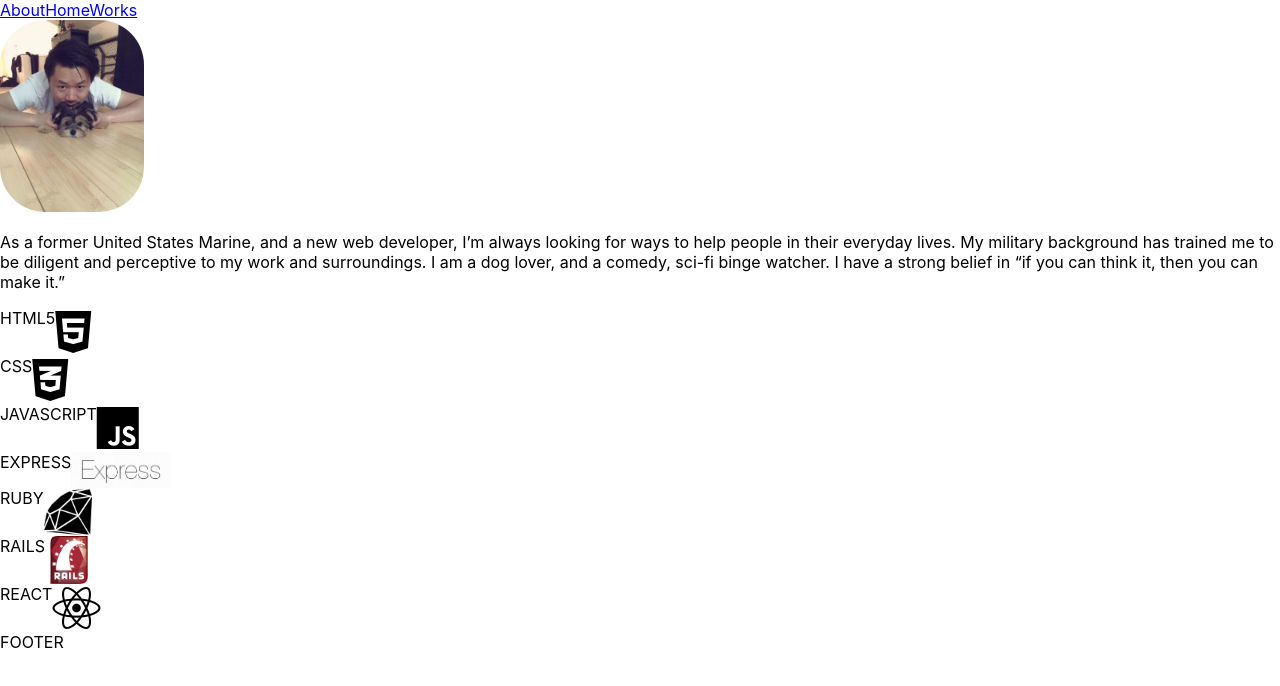
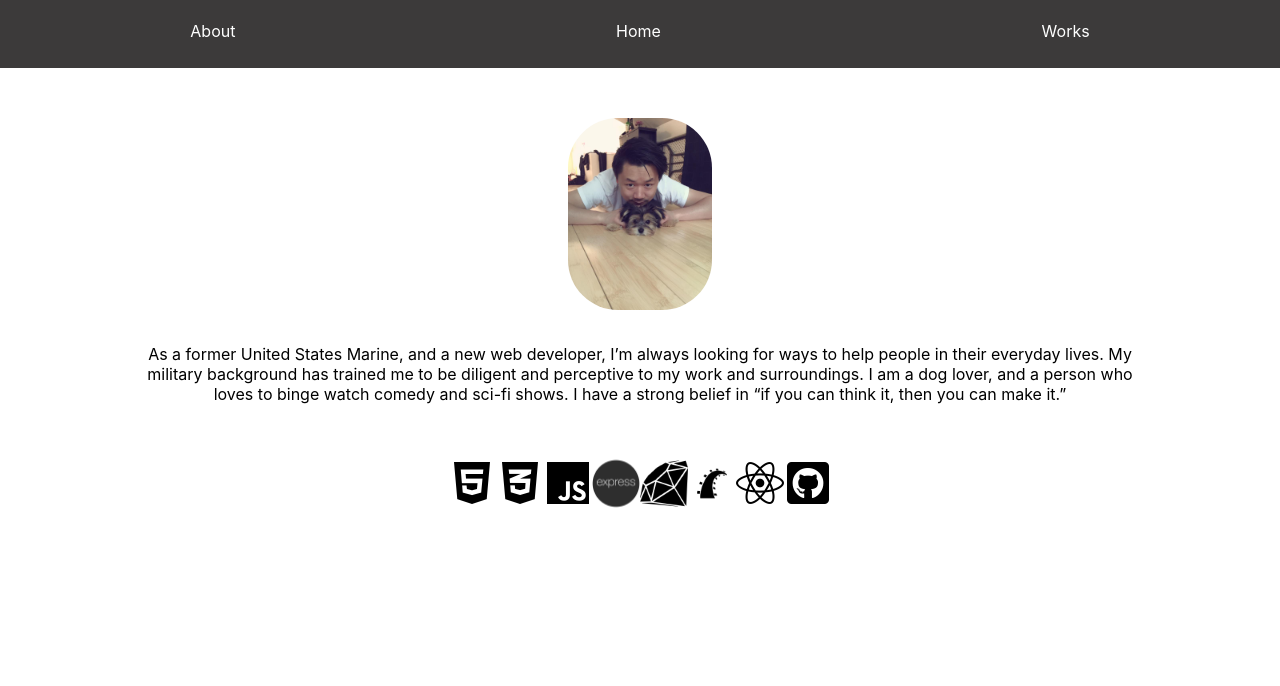
Before and after one commit to mikeyF53/portfolio, a React (Create React App) app: page /about in a window 1280 px wide. Shown: the top 686 px of the page. Built offline with nearby package versions, Linux system fonts and the light colour scheme.

Commit message:
laying out about page

```diff
--- a/src/App.css
+++ b/src/App.css
@@ -1,6 +1,6 @@
-/* .App {
+.App {
   text-align: center;
-} */
+}
 
 .App-link {
   color: #61dafb;
@@ -14,27 +14,66 @@
     transform: rotate(360deg);
   }
 }
+
+@keyframes float {
+  0% {
+    transform: translatey(0px);
+  }
+  50% {
+    transform: translatey(-20px);
+  }
+  100% {
+    transform: translatey(0px);
+  }
+}
+
 .project-img {
   width: 300px;
   height: 400px;
   border-radius: 25px;
 }
 
-.icons {
+.icons,
+i {
   width: 48px;
   height: 48px;
-
-}
-.express-icons {
-  width: 100px;
-  height: 36px;
+  animation: float 9s ease-in-out infinite;
 }
 
 .icon-box {
+  /* display: flex; */
+}
+
+.icon-container {
+  display: inline-flex;
+  grid-template-columns: repeat(auto-fit, minmax(265px, 20fr));
+  row-gap: 5px;
+}
+.nav {
   display: flex;
+  color: white;
+  width: 100%;
+  height: 68px;
+  background: #3c3a3a;
+  margin: 0 0 25px 0;
+  justify-content: space-around;
+}
+
+a,
+a:visited {
+  text-decoration: none;
+  color: white;
+  padding: 21px;
 }
 .propic {
-border-radius: 45px;
-width: 144px;
-height: 192px;
+  width: 144px;
+  height: 192px;
+  padding: 25px;
+  border-radius: 75px;
 }
+
+.bio {
+  margin: 0 auto;
+  width: 80%;
+  padding: 5px 35px 75px;
+}
--- a/src/App.js
+++ b/src/App.js
@@ -11,10 +11,10 @@ function App() {
   return (
     <div className='App'>
       <Nav />
-      <Route exact path='/home' render={() => <Main />} />
+      <Route exact path='/' render={() => <Main />} />
       <Route exact path='/works' render={() => <Works />} />
       <Route exact path='/about' render={() => <About /> } />
-      <Footer />
+      {/* <Footer /> */}
     </div>
   );
 }
--- a/src/components/About.jsx
+++ b/src/components/About.jsx
@@ -1,41 +1,45 @@
 import React from 'react';
 import ruby from '../img/Rubyicon.png';
-import express from '../img/express.png';
-import rails from '../img/rails.png';
+import express from '../img/express1.png';
+import rails from '../img/railsb.png';
 import propic from '../img/propic.jpg';
 
 const About = () => {
   return (
     <div>
       <img className='propic' src={propic} alt='pro pic' />
-      <p>
+      <p className='bio'>
         As a former United States Marine, and a new web developer, I’m always
         looking for ways to help people in their everyday lives. My military
         background has trained me to be diligent and perceptive to my work and
-        surroundings. I am a dog lover, and a comedy, sci-fi binge watcher. I
-        have a strong belief in “if you can think it, then you can make it.”
+        surroundings. I am a dog lover, and a person who loves to binge watch
+        comedy and sci-fi shows. I have a strong belief in “if you can think it,
+        then you can make it.”
       </p>
       <div className='icon-container'>
         <div className='icon-box'>
-        HTML5 <i class='fab fa-html5 fa-3x' />
+          <i className='html' class='fab fa-html5 fa-3x' />
         </div>
         <div className='icon-box'>
-        CSS <i class='fab fa-css3-alt fa-3x' />
+          <i className='css' class='fab fa-css3-alt fa-3x' />
         </div>
         <div className='icon-box'>
-        JAVASCRIPT <i class='fab fa-js fa-3x' />
+          <i className='javascript' class='fab fa-js fa-3x' />
         </div>
         <div className='icon-box'>
-        EXPRESS <img className='express-icons' src={express} />
+          <img className='express' className='icons' src={express} />
         </div>
         <div className='icon-box'>
-        RUBY <img className='icons' src={ruby} />
+          <img className='ruby' className='icons' src={ruby} />
         </div>
         <div className='icon-box'>
-        RAILS <img className='icons' src={rails} />
+          <img className='rails' className='icons' src={rails} />
         </div>
         <div className='icon-box'>
-        REACT <i class='fab fa-react fa-3x' />
+          <i className='react' class='fab fa-react fa-3x' />
+        </div>
+        <div className='icon-box'>
+          <i className='git' class='fab fa-github-square fa-3x' />
         </div>
       </div>
     </div>
--- a/src/components/Main.jsx
+++ b/src/components/Main.jsx
@@ -3,6 +3,9 @@ import React from 'react'
 const Main = () => {
   return (
     <div>
+      <div>
+        <img src='#' alt='background'/>
+      </div>
       <p>
         Born and raised in NYC. Resides in Queens. Joined the United States
         Marine Corps. right after highschool. Worked in the finance/customer service industry for 8+
--- a/src/components/Nav.jsx
+++ b/src/components/Nav.jsx
@@ -3,9 +3,9 @@ import { Route, Link } from 'react-router-dom'
 
 const Nav = () => {
   return (
-    <div>
+    <div className='nav'>
       <Link to='/about'>About</Link>
-      <Link to='/home'>Home</Link>
+      <Link to='/'>Home</Link>
       <Link to='/works'>Works</Link>
     </div>
   )
--- a/src/components/Works.jsx
+++ b/src/components/Works.jsx
@@ -9,24 +9,24 @@ const Works = () => {
   return (
     <div>
       <article>
-      <img className='project-img' src={p1}/>
-      <a href='https://the-candy-drop.surge.sh/'>The Candy Drop</a>
-      <p>Desc</p>
+
+      <a href='https://the-candy-drop.surge.sh/'><img className='project-img' src={p1}/></a>
+      <p>The Candy Drop</p>
       </article>
       <article>
-      <img className='project-img' src={p2}/>
-      <a href='https://nifty-swirles-9a8f36.netlify.com/'>What's for lunch?</a>
-      <p>Desc</p>
+
+      <a href='https://nifty-swirles-9a8f36.netlify.com/'><img className='project-img' src={p2}/></a>
+      <p>What's for lunch?</p>
       </article>
       <article>
-      <img className='project-img' src={p3}/>
-      <a href='http://luxuriant-bun.surge.sh/'>Postpic</a>
-      <p>Desc</p>
+
+      <a href='http://luxuriant-bun.surge.sh/'><img className='project-img' src={p3}/></a>
+      <p>Postpic</p>
       </article>
       <article>
-      <img className='project-img' src={p4}/>
-      <a href='https://stark-harbor-15567.herokuapp.com/' >CodeTutor</a>
-      <p>Desc</p>
+
+      <a href='https://stark-harbor-15567.herokuapp.com/'><img className='project-img' src={p4}/></a>
+      <p>CodeTutor</p>
       </article>
 
     </div>
```
Also changed, not shown: src/img/express1.png (added), src/img/railsb.png (added). Lines whose indentation alone changed are shown as unchanged.
